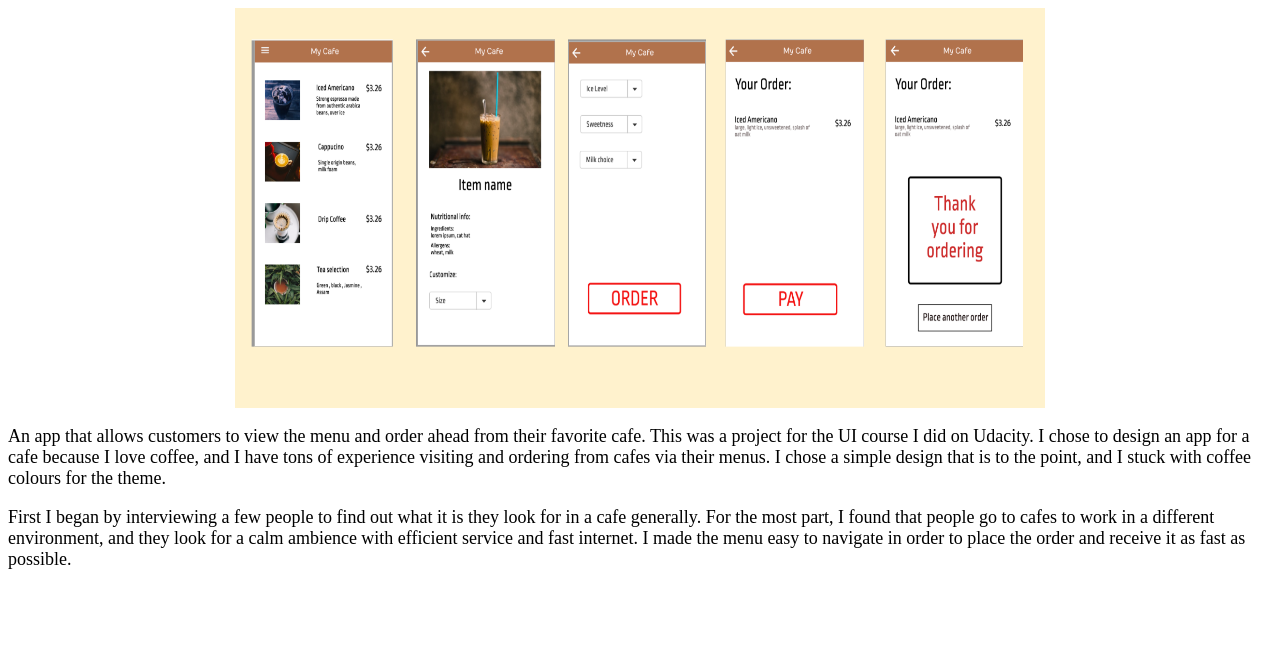
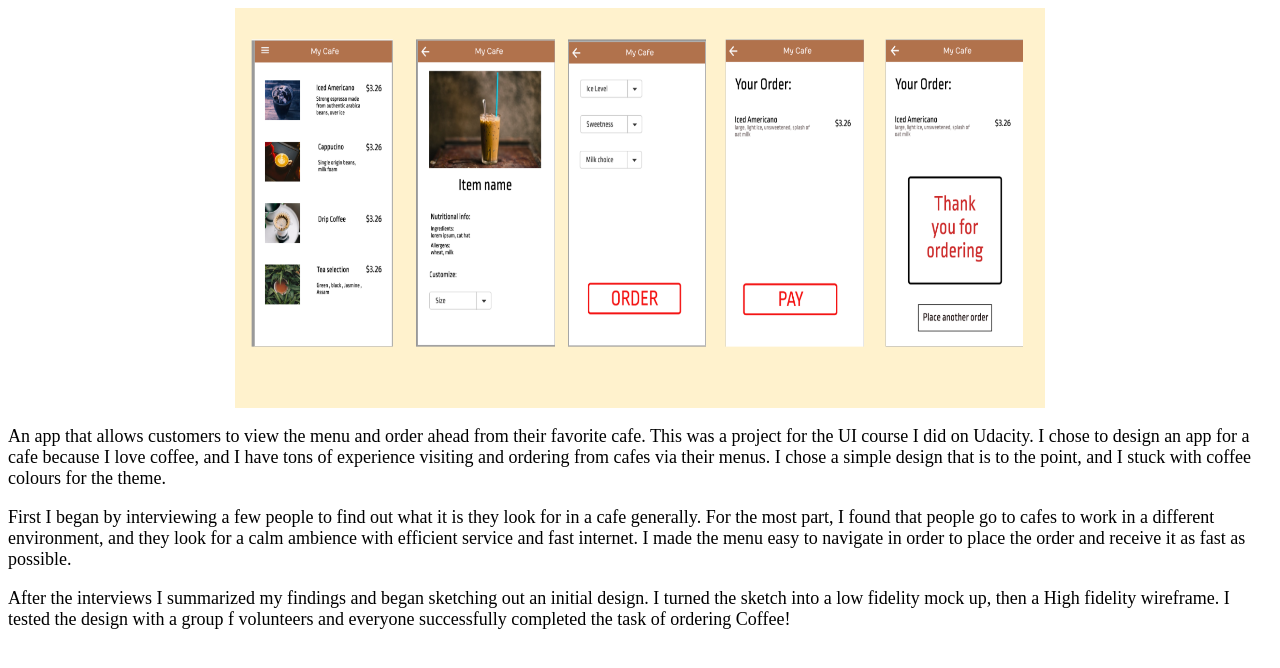
Before and after one commit to minna-amin/minna-amin.github.io, a Jekyll site: the page assets/ui/mycafe.html, which Jekyll copies as it is, in a window 1280 px wide. Shown: the top 668 px of the page. Built offline with Jekyll 4.4.1, drawn with Linux system fonts in a browser that asks for light colours.

Commit message:
adding to cafe bio

```diff
--- a/assets/ui/mycafe.html
+++ b/assets/ui/mycafe.html
@@ -20,4 +20,6 @@
     First I began by interviewing a few people to find out what it is they look for in a cafe generally. For the most part, I found that people go to cafes to work in a different environment, and they look for a calm ambience with efficient service and fast internet. I made the menu easy to navigate in order to place the order and receive it as fast as possible.
     </p>
 
+    <p>After the interviews I summarized my findings and began sketching out an initial design. I turned the sketch into a low fidelity mock up, then a High fidelity wireframe. I tested the design with a group f volunteers and everyone successfully completed the task of ordering Coffee!</p>
+
 </body>
```
